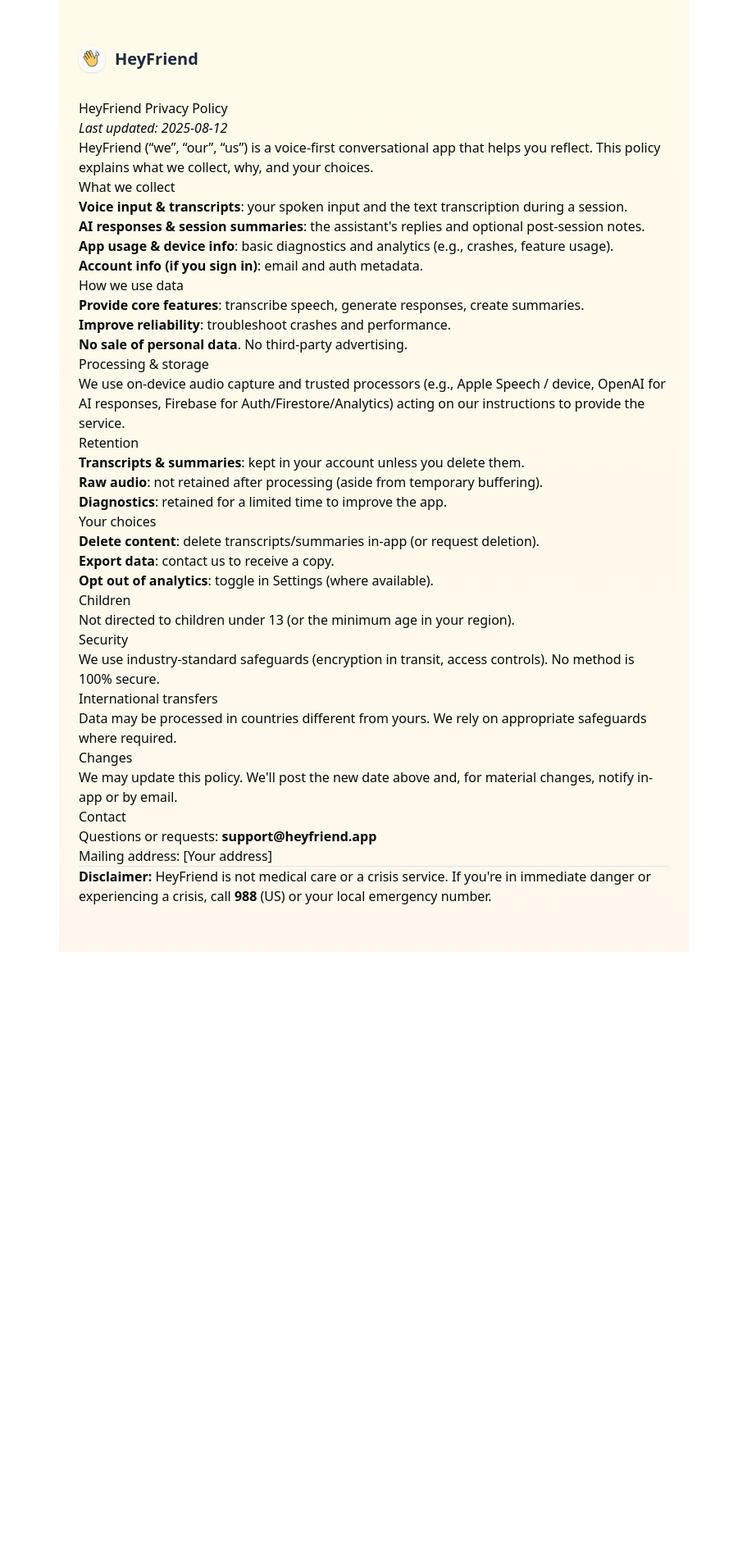
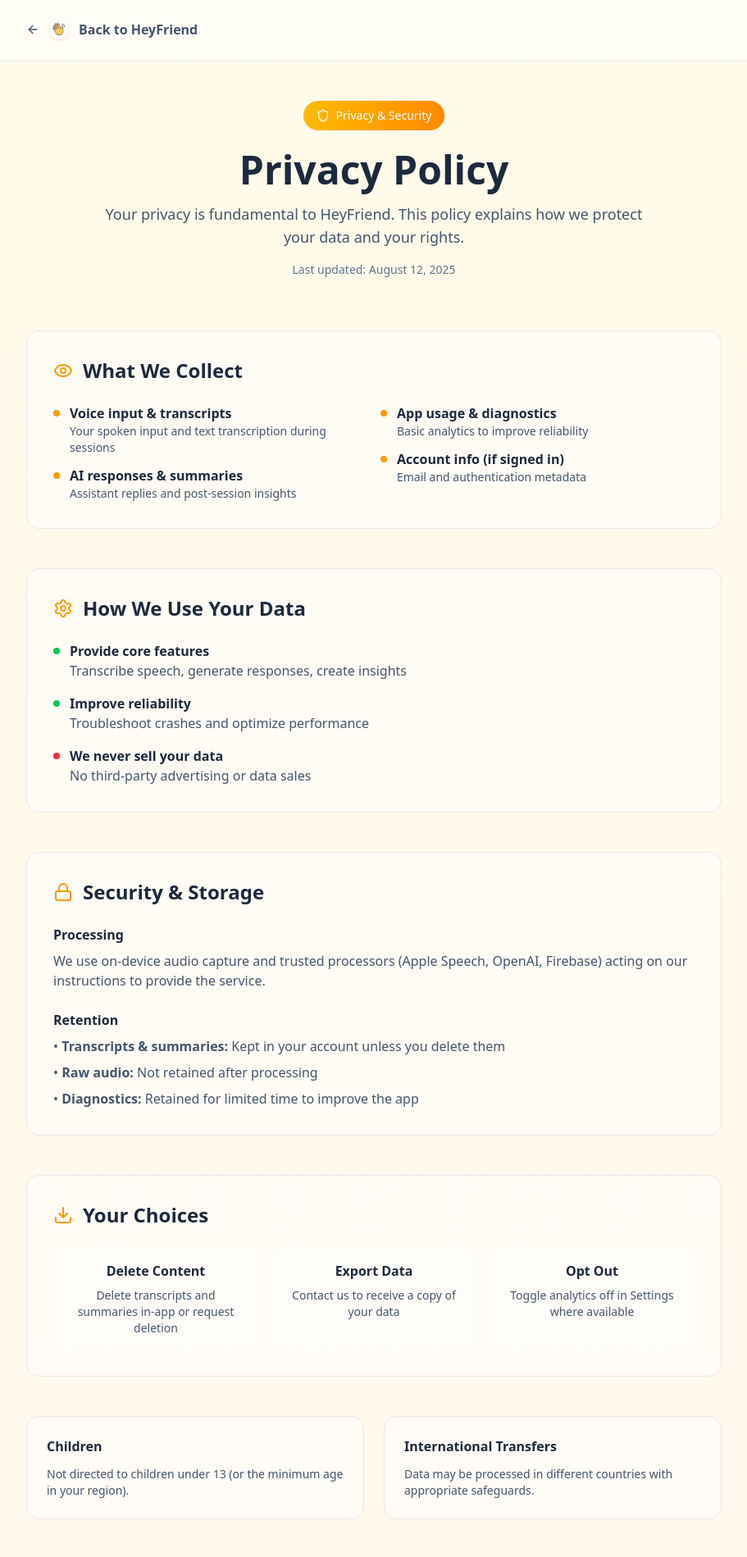
Before and after one commit to denisltatar/heyfriend-website, a Next.js app: page /privacy in a window 1280 px wide. Shown: the top 1899 px of the page at 82% size, without its empty margins (184-1095 px from the left). Before the commit the page ends 1161 px from the top, so only its background shows below. Built offline with nearby package versions, Linux system fonts and the light colour scheme.

Commit message:
updated the privacy policy - material + UI

```diff
--- a/app/privacy/page.tsx
+++ b/app/privacy/page.tsx
@@ -1,65 +1,194 @@
 import Link from "next/link";
 import Image from "next/image";
+import { ArrowLeft, Shield, Lock, Eye, Download, Settings } from "lucide-react";
 
 export const metadata = { title: "Privacy Policy • HeyFriend" };
 
 export default function PrivacyPage() {
   return (
-    <main className="mx-auto max-w-3xl px-6 py-14 prose prose-slate bg-gradient-to-b from-amber-50 to-orange-50 min-h-screen">
-      <div className="flex items-center gap-3 mb-8">
-        <Link href="/" className="flex items-center gap-3 hover:opacity-80 transition-opacity">
+    <main className="min-h-screen bg-gradient-to-b from-amber-50 to-orange-50">
+      {/* Header */}
+      <div className="border-b border-slate-200 bg-white/50 backdrop-blur-sm">
+        <div className="mx-auto max-w-4xl px-6 py-6">
+          <Link href="/" className="inline-flex items-center gap-3 text-slate-600 hover:text-slate-800 transition-colors">
+            <ArrowLeft className="h-4 w-4" />
             <Image
               src="/logo.png"
               alt="HeyFriend Logo"
-            width={32}
-            height={32}
-            className="w-8 h-8 rounded-xl shadow-sm"
+              width={24}
+              height={24}
+              className="w-6 h-6 rounded-lg shadow-sm"
             />
-          <span className="text-xl font-bold text-slate-800">HeyFriend</span>
+            <span className="font-semibold">Back to HeyFriend</span>
           </Link>
         </div>
-      <h1>HeyFriend Privacy Policy</h1>
-      <p><em>Last updated: 2025-08-12</em></p>
-      <p>HeyFriend (&ldquo;we&rdquo;, &ldquo;our&rdquo;, &ldquo;us&rdquo;) is a voice-first conversational app that helps you reflect. This policy explains what we collect, why, and your choices.</p>
-      <h2>What we collect</h2>
-      <ul>
-        <li><strong>Voice input & transcripts</strong>: your spoken input and the text transcription during a session.</li>
-        <li><strong>AI responses & session summaries</strong>: the assistant&apos;s replies and optional post-session notes.</li>
-        <li><strong>App usage & device info</strong>: basic diagnostics and analytics (e.g., crashes, feature usage).</li>
-        <li><strong>Account info (if you sign in)</strong>: email and auth metadata.</li>
+      </div>
+
+      {/* Content */}
+      <div className="mx-auto max-w-4xl px-6 py-12">
+        {/* Title Section */}
+        <div className="text-center mb-16">
+          <div className="inline-flex items-center gap-2 bg-gradient-to-r from-amber-400 to-orange-400 text-white px-4 py-2 rounded-full text-sm font-medium mb-6">
+            <Shield className="h-4 w-4" />
+            <span>Privacy & Security</span>
+          </div>
+          <h1 className="text-4xl md:text-5xl font-bold text-slate-800 mb-4">Privacy Policy</h1>
+          <p className="text-lg text-slate-600 max-w-2xl mx-auto">
+            Your privacy is fundamental to HeyFriend. This policy explains how we protect your data and your rights.
+          </p>
+          <p className="text-sm text-slate-500 mt-4">Last updated: August 12, 2025</p>
+        </div>
+
+        {/* Policy Content */}
+        <div className="space-y-12">
+          {/* What we collect */}
+          <section className="bg-white/50 rounded-2xl p-8 border border-slate-200">
+            <h2 className="text-2xl font-bold text-slate-800 mb-6 flex items-center gap-3">
+              <Eye className="h-6 w-6 text-amber-500" />
+              What We Collect
+            </h2>
+            <div className="grid gap-4 md:grid-cols-2">
+              <div className="space-y-3">
+                <div className="flex items-start gap-3">
+                  <div className="w-2 h-2 bg-amber-500 rounded-full mt-2 flex-shrink-0"></div>
+                  <div>
+                    <strong className="text-slate-800">Voice input & transcripts</strong>
+                    <p className="text-slate-600 text-sm">Your spoken input and text transcription during sessions</p>
+                  </div>
+                </div>
+                <div className="flex items-start gap-3">
+                  <div className="w-2 h-2 bg-amber-500 rounded-full mt-2 flex-shrink-0"></div>
+                  <div>
+                    <strong className="text-slate-800">AI responses & summaries</strong>
+                    <p className="text-slate-600 text-sm">Assistant replies and post-session insights</p>
+                  </div>
+                </div>
+              </div>
+              <div className="space-y-3">
+                <div className="flex items-start gap-3">
+                  <div className="w-2 h-2 bg-amber-500 rounded-full mt-2 flex-shrink-0"></div>
+                  <div>
+                    <strong className="text-slate-800">App usage & diagnostics</strong>
+                    <p className="text-slate-600 text-sm">Basic analytics to improve reliability</p>
+                  </div>
+                </div>
+                <div className="flex items-start gap-3">
+                  <div className="w-2 h-2 bg-amber-500 rounded-full mt-2 flex-shrink-0"></div>
+                  <div>
+                    <strong className="text-slate-800">Account info (if signed in)</strong>
+                    <p className="text-slate-600 text-sm">Email and authentication metadata</p>
+                  </div>
+                </div>
+              </div>
+            </div>
+          </section>
+
+          {/* How we use data */}
+          <section className="bg-white/50 rounded-2xl p-8 border border-slate-200">
+            <h2 className="text-2xl font-bold text-slate-800 mb-6 flex items-center gap-3">
+              <Settings className="h-6 w-6 text-amber-500" />
+              How We Use Your Data
+            </h2>
+            <div className="space-y-4">
+              <div className="flex items-start gap-3">
+                <div className="w-2 h-2 bg-green-500 rounded-full mt-2 flex-shrink-0"></div>
+                <div>
+                  <strong className="text-slate-800">Provide core features</strong>
+                  <p className="text-slate-600">Transcribe speech, generate responses, create insights</p>
+                </div>
+              </div>
+              <div className="flex items-start gap-3">
+                <div className="w-2 h-2 bg-green-500 rounded-full mt-2 flex-shrink-0"></div>
+                <div>
+                  <strong className="text-slate-800">Improve reliability</strong>
+                  <p className="text-slate-600">Troubleshoot crashes and optimize performance</p>
+                </div>
+              </div>
+              <div className="flex items-start gap-3">
+                <div className="w-2 h-2 bg-red-500 rounded-full mt-2 flex-shrink-0"></div>
+                <div>
+                  <strong className="text-slate-800">We never sell your data</strong>
+                  <p className="text-slate-600">No third-party advertising or data sales</p>
+                </div>
+              </div>
+            </div>
+          </section>
+
+          {/* Security & Storage */}
+          <section className="bg-white/50 rounded-2xl p-8 border border-slate-200">
+            <h2 className="text-2xl font-bold text-slate-800 mb-6 flex items-center gap-3">
+              <Lock className="h-6 w-6 text-amber-500" />
+              Security & Storage
+            </h2>
+            <div className="space-y-6">
+              <div>
+                <h3 className="font-semibold text-slate-800 mb-2">Processing</h3>
+                <p className="text-slate-600">We use on-device audio capture and trusted processors (Apple Speech, OpenAI, Firebase) acting on our instructions to provide the service.</p>
+              </div>
+              <div>
+                <h3 className="font-semibold text-slate-800 mb-2">Retention</h3>
+                <ul className="space-y-2 text-slate-600">
+                  <li>• <strong>Transcripts & summaries:</strong> Kept in your account unless you delete them</li>
+                  <li>• <strong>Raw audio:</strong> Not retained after processing</li>
+                  <li>• <strong>Diagnostics:</strong> Retained for limited time to improve the app</li>
                 </ul>
-      <h2>How we use data</h2>
-      <ul>
-        <li><strong>Provide core features</strong>: transcribe speech, generate responses, create summaries.</li>
-        <li><strong>Improve reliability</strong>: troubleshoot crashes and performance.</li>
-        <li><strong>No sale of personal data</strong>. No third-party advertising.</li>
-      </ul>
-      <h2>Processing & storage</h2>
-      <p>We use on-device audio capture and trusted processors (e.g., Apple Speech / device, OpenAI for AI responses, Firebase for Auth/Firestore/Analytics) acting on our instructions to provide the service.</p>
-      <h2>Retention</h2>
-      <ul>
-        <li><strong>Transcripts & summaries</strong>: kept in your account unless you delete them.</li>
-        <li><strong>Raw audio</strong>: not retained after processing (aside from temporary buffering).</li>
-        <li><strong>Diagnostics</strong>: retained for a limited time to improve the app.</li>
-      </ul>
-      <h2>Your choices</h2>
-      <ul>
-        <li><strong>Delete content</strong>: delete transcripts/summaries in-app (or request deletion).</li>
-        <li><strong>Export data</strong>: contact us to receive a copy.</li>
-        <li><strong>Opt out of analytics</strong>: toggle in Settings (where available).</li>
-      </ul>
-      <h2>Children</h2>
-      <p>Not directed to children under 13 (or the minimum age in your region).</p>
-      <h2>Security</h2>
-      <p>We use industry-standard safeguards (encryption in transit, access controls). No method is 100% secure.</p>
-      <h2>International transfers</h2>
-      <p>Data may be processed in countries different from yours. We rely on appropriate safeguards where required.</p>
-      <h2>Changes</h2>
-      <p>We may update this policy. We&apos;ll post the new date above and, for material changes, notify in-app or by email.</p>
-      <h2>Contact</h2>
-      <p>Questions or requests: <strong>support@heyfriend.app</strong><br/>Mailing address: [Your address]</p>
-      <hr/>
-      <p><strong>Disclaimer:</strong> HeyFriend is not medical care or a crisis service. If you&apos;re in immediate danger or experiencing a crisis, call <strong>988</strong> (US) or your local emergency number.</p>
+              </div>
+            </div>
+          </section>
+
+          {/* Your choices */}
+          <section className="bg-white/50 rounded-2xl p-8 border border-slate-200">
+            <h2 className="text-2xl font-bold text-slate-800 mb-6 flex items-center gap-3">
+              <Download className="h-6 w-6 text-amber-500" />
+              Your Choices
+            </h2>
+            <div className="grid gap-4 md:grid-cols-3">
+              <div className="text-center p-4 bg-white/30 rounded-xl">
+                <h3 className="font-semibold text-slate-800 mb-2">Delete Content</h3>
+                <p className="text-sm text-slate-600">Delete transcripts and summaries in-app or request deletion</p>
+              </div>
+              <div className="text-center p-4 bg-white/30 rounded-xl">
+                <h3 className="font-semibold text-slate-800 mb-2">Export Data</h3>
+                <p className="text-sm text-slate-600">Contact us to receive a copy of your data</p>
+              </div>
+              <div className="text-center p-4 bg-white/30 rounded-xl">
+                <h3 className="font-semibold text-slate-800 mb-2">Opt Out</h3>
+                <p className="text-sm text-slate-600">Toggle analytics off in Settings where available</p>
+              </div>
+            </div>
+          </section>
+
+          {/* Additional info */}
+          <div className="grid gap-6 md:grid-cols-2">
+            <div className="bg-white/50 rounded-2xl p-6 border border-slate-200">
+              <h3 className="font-semibold text-slate-800 mb-3">Children</h3>
+              <p className="text-slate-600 text-sm">Not directed to children under 13 (or the minimum age in your region).</p>
+            </div>
+            <div className="bg-white/50 rounded-2xl p-6 border border-slate-200">
+              <h3 className="font-semibold text-slate-800 mb-3">International Transfers</h3>
+              <p className="text-slate-600 text-sm">Data may be processed in different countries with appropriate safeguards.</p>
+            </div>
+          </div>
+
+          {/* Contact */}
+          <section className="bg-gradient-to-r from-amber-50 to-orange-50 rounded-2xl p-8 border border-amber-200">
+            <h2 className="text-2xl font-bold text-slate-800 mb-4">Questions or Requests?</h2>
+            <p className="text-slate-600 mb-4">We're here to help with any privacy concerns or data requests.</p>
+            <div className="space-y-2">
+              <p className="text-slate-800"><strong>Email:</strong> support@heyfriend.app</p>
+            </div>
+          </section>
+
+          {/* Disclaimer */}
+          <div className="bg-red-50 border border-red-200 rounded-2xl p-6">
+            <h3 className="font-semibold text-red-800 mb-2">Important Disclaimer</h3>
+            <p className="text-red-700 text-sm">
+              HeyFriend is not medical care or a crisis service. If you're in immediate danger or experiencing a crisis,
+              call <strong>988</strong> (US) or your local emergency number.
+            </p>
+          </div>
+        </div>
+      </div>
     </main>
   );
 }
```
Also changed, not shown: app/page.tsx (+8 -0 lines). Lines whose indentation alone changed are shown as unchanged.
